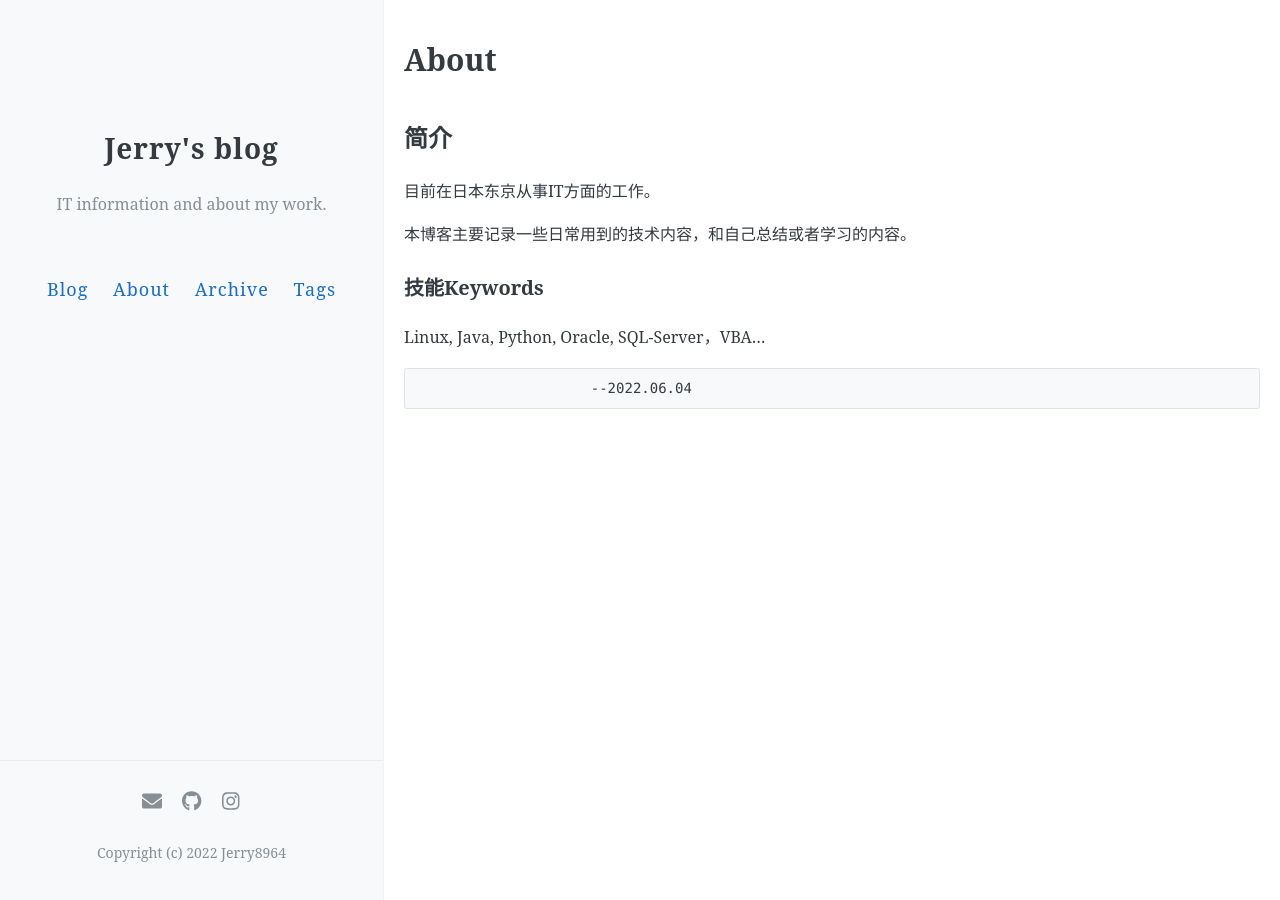
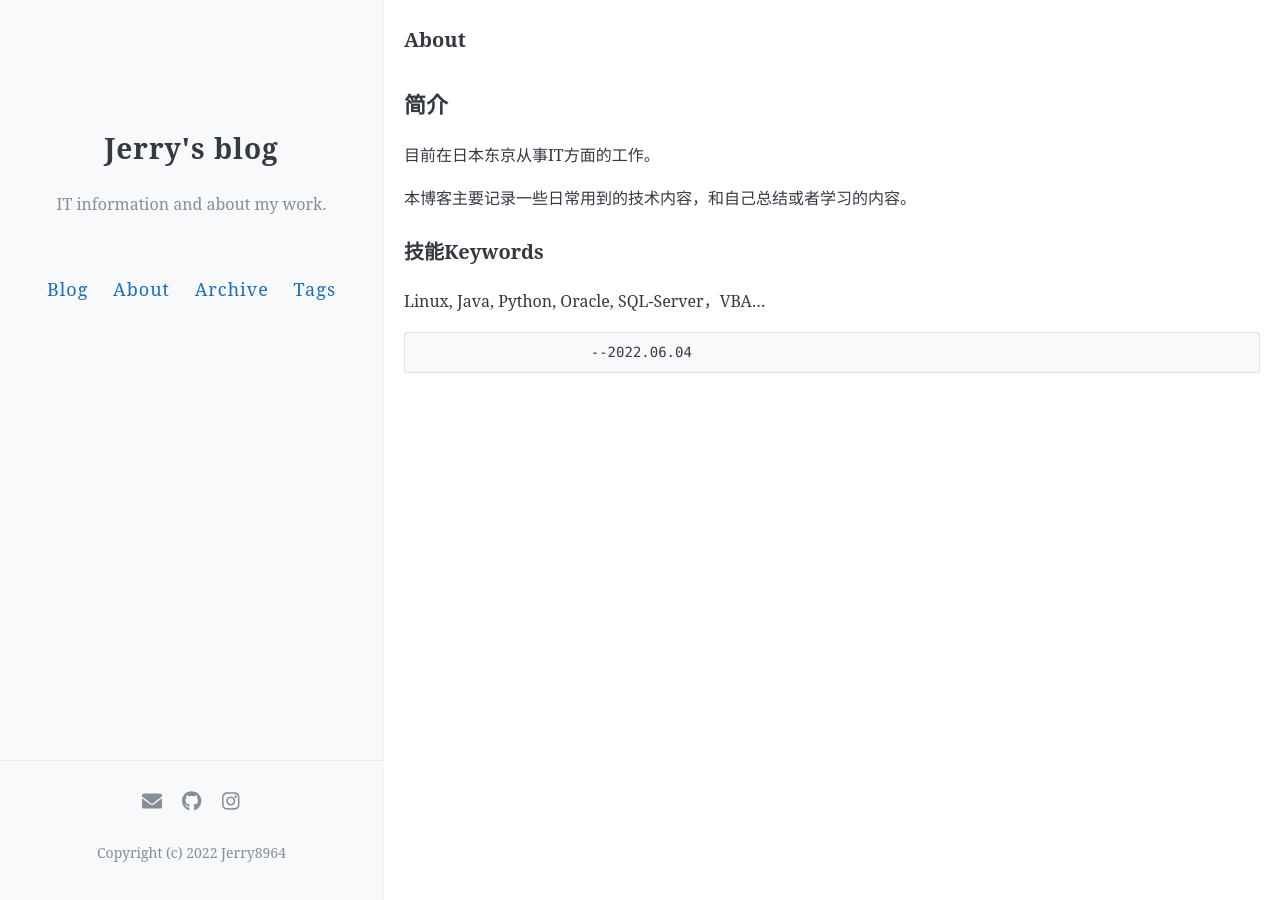
Before and after one commit to jerry8964/jerry8964.github.io, a Jekyll site: the page built from about.md, in a window 1280 px wide. Built offline with Jekyll 4.4.1, drawn with Linux system fonts in a browser that asks for light colours; comment, search, counter and statistics services are not loaded.

Commit message:
try to change title width.

```diff
--- a/_layouts/page.html
+++ b/_layouts/page.html
@@ -4,7 +4,7 @@ layout: default
 
 <article class="page">
 
-  <h1>{{ page.title }}</h1>
+  <h3>{{ page.title }}</h3>
 
   <div class="entry">
     {{ content }}
--- a/style.scss
+++ b/style.scss
@@ -47,14 +47,14 @@ h1, h2, h3, h5 {
 }
 
 h1 {
-  font-size: 30px;
+  font-size: 26px;
   a {
     color: inherit;
   }
 }
 
 h2 {
-  font-size: 24px;
+  font-size: 22px;
 }
 
 h3 {
@@ -62,11 +62,12 @@ h3 {
 }
 
 h4 {
-  font-size: 20px;
+  font-size: 18px;
   color: $base-lighten-color;
 }
 
 h6 {
+  font-size: 16px;
   color: $base-lighten-color;
 }
 
```
